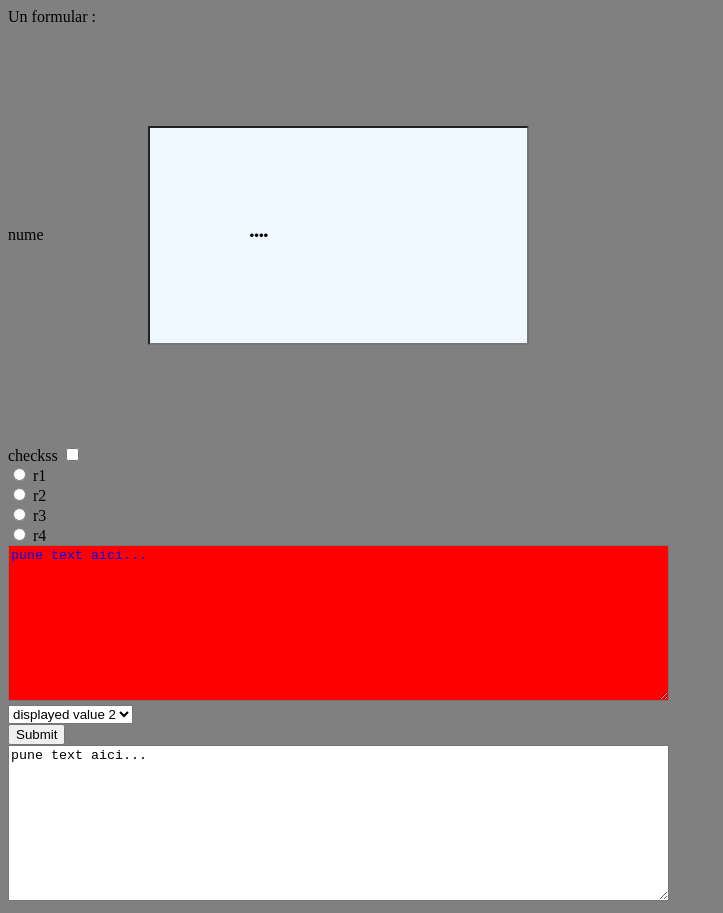
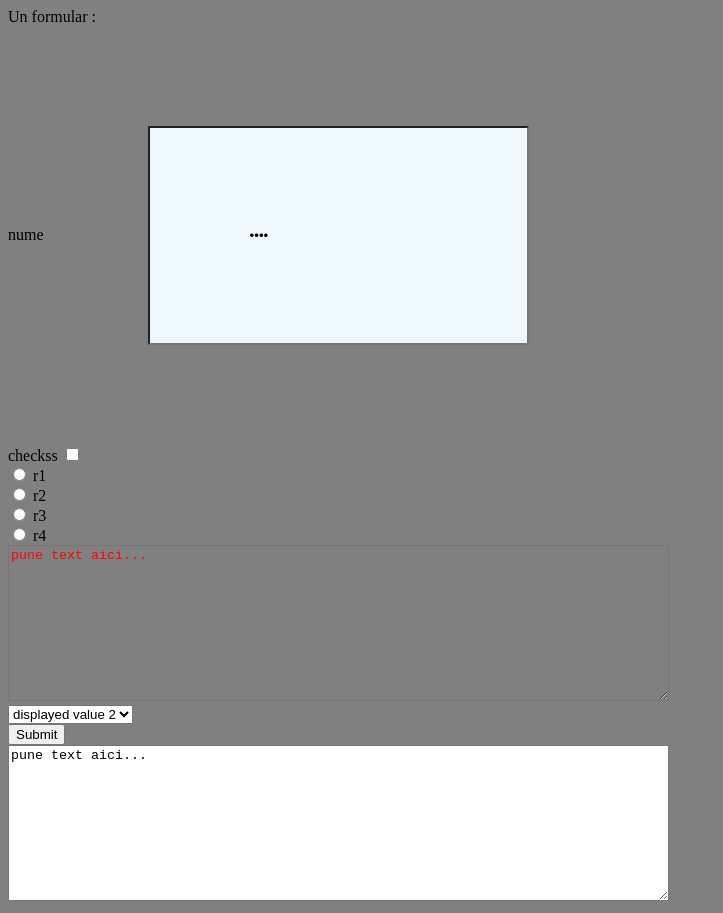
Before and after one commit to afterr/WebApplication1, a plain HTML site: page WebApplication1/Index.html in a window 1280 px wide. Shown: the whole page, without its empty margins (0-723 px from the left). Drawn offline with Linux system fonts and the light colour scheme.

Commit message:
Commit2
schimbat culoarea

```diff
--- a/WebApplication1/StyleSheet1.css
+++ b/WebApplication1/StyleSheet1.css
@@ -1,6 +1,6 @@
 body form > textarea{
-    color:blue;
-    background-color:red;
+    color:red;
+    background-color:gray;
 }
 #nume{
     padding:100px;
```
